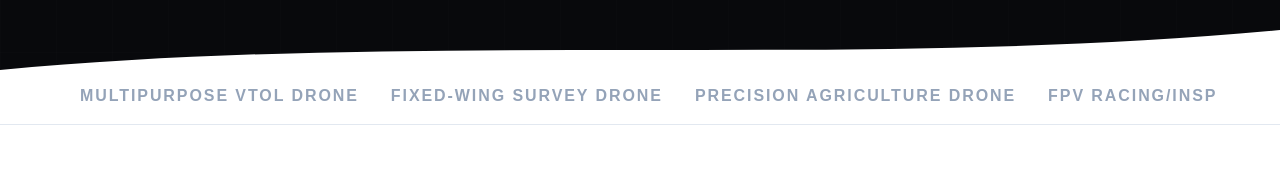
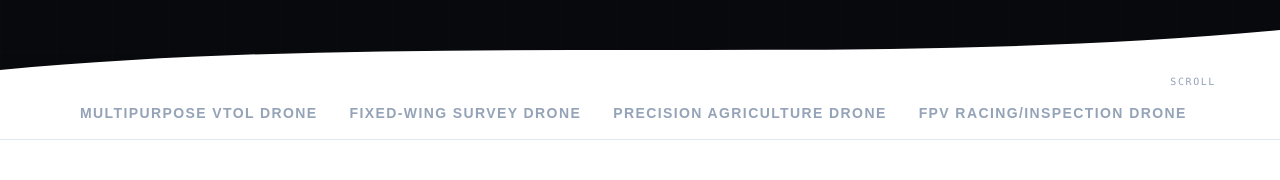
Before and after one commit to Zion203/hovernest, a React (Create React App) app in the folder frontend/: page /products in a window 1280 px wide. Shown: the part 620-800 px from the top of the page. Built offline with nearby package versions, Linux system fonts and the light colour scheme; no server answers.

Commit message:
feat: make products nav scrollable with visible scroll cue

```diff
--- a/frontend/src/pages/Products.js
+++ b/frontend/src/pages/Products.js
@@ -218,22 +218,27 @@ const Products = () => {
 
       {/* ── STICKY PRODUCT NAV ────────────────────────────────────────────── */}
       <nav className="bg-white border-b border-slate-200 sticky top-0 z-40">
-        <div className="mx-auto max-w-7xl px-6 sm:px-10 lg:px-16">
+        <div className="mx-auto max-w-7xl px-6 sm:px-10 lg:px-16 relative">
+          <p className="pt-1 text-[10px] font-mono tracking-[0.16em] uppercase text-slate-400 text-right">
+            Scroll
+          </p>
           <div
-            className="flex overflow-x-auto gap-0"
+            className="grid grid-flow-col auto-cols-max overflow-x-auto"
             style={{ scrollbarWidth: "none", msOverflowStyle: "none" }}
           >
             {products.map((product) => (
               <a
                 key={product.id}
                 href={`#${product.id}`}
-                className="flex-shrink-0 px-4 py-3.5 text-base font-semibold uppercase tracking-[0.12em] text-slate-400 hover:text-slate-900 border-b-2 border-transparent hover:border-slate-800 transition-all duration-150 whitespace-nowrap"
+                className="px-4 py-3.5 text-sm md:text-[13px] lg:text-sm font-semibold uppercase tracking-[0.1em] text-slate-400 hover:text-slate-900 border-b-2 border-transparent hover:border-slate-800 transition-all duration-150 whitespace-nowrap"
                 style={{ fontFamily: "'Barlow Condensed', sans-serif" }}
               >
                 {product.name}
               </a>
             ))}
           </div>
+          <div className="pointer-events-none absolute left-6 top-0 bottom-0 w-6 bg-gradient-to-r from-white to-transparent" />
+          <div className="pointer-events-none absolute right-6 top-0 bottom-0 w-10 bg-gradient-to-l from-white to-transparent" />
         </div>
       </nav>
 
```
